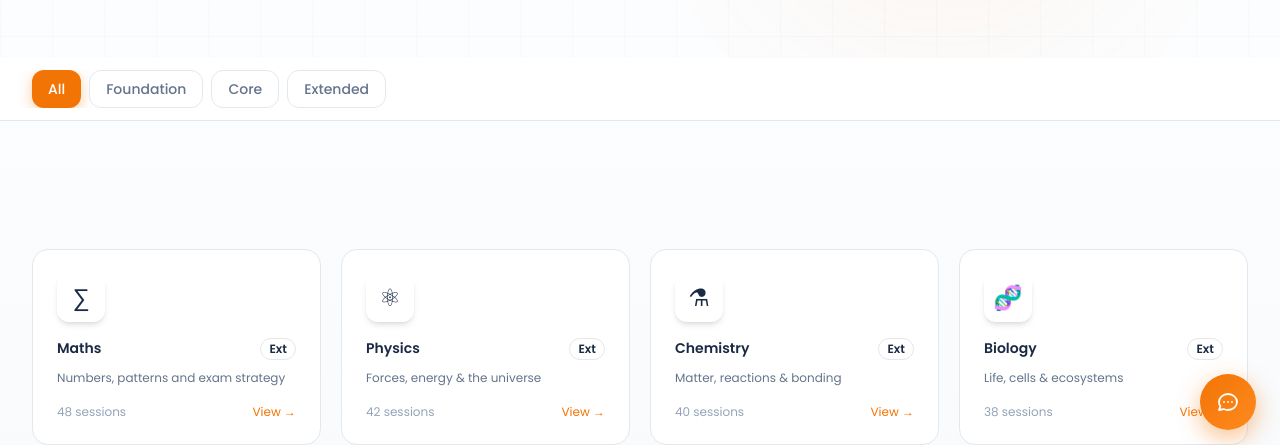
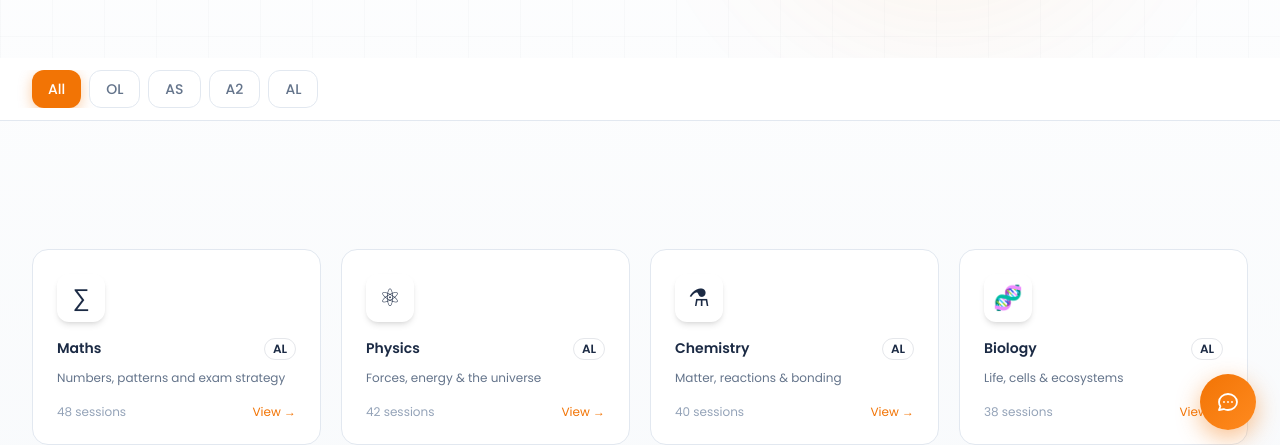
Before and after one commit to EMBOIV/El7a2nyTutoring, a Next.js app: page /subjects in a window 1280 px wide. Shown: the part 346-791 px from the top of the page. Built offline with nearby package versions, Linux system fonts and the light colour scheme.

Commit message:
new version beta4

```diff
--- a/app/subjects/page.tsx
+++ b/app/subjects/page.tsx
@@ -69,11 +69,13 @@ function SubjectModal({ subject, onClose }: { subject: Subject; onClose: () => v
             <div className="h-2 bg-[#E2E8F0] rounded-full overflow-hidden">
               <div
                 className={`h-full rounded-full bg-gradient-to-r ${subject.gradient} transition-all ${
-                  subject.difficulty === 'Foundation'
-                    ? 'w-1/3'
-                    : subject.difficulty === 'Core'
-                      ? 'w-2/3'
-                      : 'w-full'
+                  subject.difficulty === 'OL'
+                    ? 'w-1/4'
+                    : subject.difficulty === 'AS'
+                      ? 'w-2/4'
+                      : subject.difficulty === 'A2'
+                        ? 'w-3/4'
+                        : 'w-full'
                 }`}
               />
             </div>
@@ -95,7 +97,7 @@ function SubjectModal({ subject, onClose }: { subject: Subject; onClose: () => v
 
 export default function SubjectsPage() {
   const [selected, setSelected] = useState<Subject | null>(null);
-  const [filter, setFilter] = useState<'All' | 'Foundation' | 'Core' | 'Extended'>('All');
+  const [filter, setFilter] = useState<'All' | 'OL' | 'AS' | 'A2' | 'AL'>('All');
 
   const filtered = filter === 'All' ? subjects : subjects.filter(s => s.difficulty === filter);
 
@@ -119,7 +121,7 @@ export default function SubjectsPage() {
       {/* Filter tabs */}
       <div className="sticky top-[70px] z-30 bg-white/95 backdrop-blur-xl border-b border-[#E2E8F0] py-3">
         <div className="max-w-7xl mx-auto container-pad flex gap-2 overflow-x-auto">
-          {(['All', 'Foundation', 'Core', 'Extended'] as const).map(f => (
+          {(['All', 'OL', 'AS', 'A2', 'AL'] as const).map(f => (
             <button
               key={f}
               onClick={() => setFilter(f)}
--- a/lib/subjects.ts
+++ b/lib/subjects.ts
@@ -5,7 +5,7 @@ export interface Subject {
   tagline: string;
   description: string;
   topics: string[];
-  difficulty: 'Foundation' | 'Core' | 'Extended';
+  difficulty: 'OL' | 'AS' | 'A2' | 'AL';
   sessions: number;
   gradient: string;
   glow: string;
@@ -20,7 +20,7 @@ export const subjects: Subject[] = [
     description:
       'Build rock-solid foundations in algebra, geometry, statistics and number theory. Our structured approach takes you from core concepts to extended-level mastery.',
     topics: ['Algebra & Equations', 'Geometry & Trigonometry', 'Statistics & Probability', 'Number Theory', 'Functions & Graphs'],
-    difficulty: 'Extended',
+    difficulty: 'AL',
     sessions: 48,
     gradient: 'from-blue-600 to-indigo-700',
     glow: 'rgba(99,102,241,0.35)',
@@ -33,7 +33,7 @@ export const subjects: Subject[] = [
     description:
       'Explore mechanics, waves, electricity and modern physics with hands-on problem-solving techniques that make abstract concepts click.',
     topics: ['Mechanics & Forces', 'Electricity & Magnetism', 'Waves & Light', 'Thermal Physics', 'Nuclear Physics'],
-    difficulty: 'Extended',
+    difficulty: 'AL',
     sessions: 42,
     gradient: 'from-violet-600 to-purple-700',
     glow: 'rgba(139,92,246,0.35)',
@@ -46,7 +46,7 @@ export const subjects: Subject[] = [
     description:
       'Demystify atomic structure, chemical bonding, stoichiometry and organic chemistry with clear explanations and exam-focused practice.',
     topics: ['Atomic Structure', 'Chemical Bonding', 'Stoichiometry', 'Organic Chemistry', 'Electrolysis'],
-    difficulty: 'Extended',
+    difficulty: 'AL',
     sessions: 40,
     gradient: 'from-emerald-600 to-teal-700',
     glow: 'rgba(16,185,129,0.35)',
@@ -59,7 +59,7 @@ export const subjects: Subject[] = [
     description:
       'Study cells, genetics, human biology and ecology in an engaging way that turns complex biological processes into memorable knowledge.',
     topics: ['Cell Biology', 'Genetics & Inheritance', 'Human Physiology', 'Ecology', 'Biotechnology'],
-    difficulty: 'Extended',
+    difficulty: 'AL',
     sessions: 38,
     gradient: 'from-green-600 to-emerald-700',
     glow: 'rgba(22,163,74,0.35)',
@@ -72,7 +72,7 @@ export const subjects: Subject[] = [
     description:
       'Focus deeply on human anatomy and physiology with clear, exam-focused explanations and targeted revision plans.',
     topics: ['Cells and Tissues', 'Nutrition', 'Respiration', 'Circulation', 'Homeostasis'],
-    difficulty: 'Core',
+    difficulty: 'OL',
     sessions: 32,
     gradient: 'from-lime-600 to-green-700',
     glow: 'rgba(101,163,13,0.35)',
@@ -85,7 +85,7 @@ export const subjects: Subject[] = [
     description:
       'Master hardware, software, networking, data representation and programming concepts to ace both the theory and practical components.',
     topics: ['Data Representation', 'Computer Architecture', 'Networking', 'Algorithms', 'Databases'],
-    difficulty: 'Core',
+    difficulty: 'OL',
     sessions: 36,
     gradient: 'from-cyan-600 to-blue-700',
     glow: 'rgba(6,182,212,0.35)',
@@ -98,7 +98,7 @@ export const subjects: Subject[] = [
     description:
       'Learn computational thinking, algorithm design and practical programming with full exam-board style practice.',
     topics: ['Problem Solving', 'Algorithms', 'Programming Concepts', 'Data Structures', 'Computer Systems'],
-    difficulty: 'Extended',
+    difficulty: 'AL',
     sessions: 38,
     gradient: 'from-sky-600 to-indigo-700',
     glow: 'rgba(14,116,144,0.35)',
@@ -111,7 +111,7 @@ export const subjects: Subject[] = [
     description:
       'From double-entry to final accounts, we simplify accounting logic and build the skills needed for accurate exam answers.',
     topics: ['Double Entry', 'Ledger Accounts', 'Income Statement', 'Balance Sheet', 'Ratio Analysis'],
-    difficulty: 'Core',
+    difficulty: 'OL',
     sessions: 30,
     gradient: 'from-amber-500 to-orange-600',
     glow: 'rgba(245,158,11,0.35)',
@@ -124,7 +124,7 @@ export const subjects: Subject[] = [
     description:
       'Explore business operations, marketing, HR and finance while developing the analytical and evaluative skills exam boards reward.',
     topics: ['Business Organisation', 'Marketing', 'Finance and Accounts', 'Human Resources', 'Operations Management'],
-    difficulty: 'Core',
+    difficulty: 'OL',
     sessions: 32,
     gradient: 'from-pink-600 to-rose-600',
     glow: 'rgba(219,39,119,0.35)',
@@ -137,7 +137,7 @@ export const subjects: Subject[] = [
     description:
       'Grasp micro and macro-economic principles with real-world examples, graph analysis and structured evaluation techniques.',
     topics: ['Supply and Demand', 'Market Structures', 'Macroeconomics', 'International Trade', 'Development Economics'],
-    difficulty: 'Extended',
+    difficulty: 'AL',
     sessions: 34,
     gradient: 'from-yellow-500 to-amber-600',
     glow: 'rgba(234,179,8,0.35)',
@@ -150,7 +150,7 @@ export const subjects: Subject[] = [
     description:
       'Get full support across the combined science syllabus with targeted practice in all three science disciplines.',
     topics: ['Core Biology', 'Core Chemistry', 'Core Physics', 'Practical Skills', 'Exam Strategy'],
-    difficulty: 'Core',
+    difficulty: 'OL',
     sessions: 28,
     gradient: 'from-emerald-600 to-cyan-700',
     glow: 'rgba(16,185,129,0.35)',
@@ -163,7 +163,7 @@ export const subjects: Subject[] = [
     description:
       'Strengthen reading comprehension, written expression, grammar and literary analysis for First Language and Second Language IGCSE Arabic.',
     topics: ['Reading Comprehension', 'Grammar & Syntax', 'Essay Writing', 'Literature Analysis', 'Oral Practice'],
-    difficulty: 'Core',
+    difficulty: 'OL',
     sessions: 26,
     gradient: 'from-indigo-600 to-violet-700',
     glow: 'rgba(99,102,241,0.35)',
@@ -176,7 +176,7 @@ export const subjects: Subject[] = [
     description:
       'Specialized support for Year 12 National Arabic with focused exam preparation and structured writing drills.',
     topics: ['Advanced Grammar', 'Model Essays', 'Reading Analysis', 'Exam Technique', 'Past Paper Practice'],
-    difficulty: 'Extended',
+    difficulty: 'AL',
     sessions: 24,
     gradient: 'from-purple-600 to-fuchsia-700',
     glow: 'rgba(168,85,247,0.35)',
@@ -184,7 +184,8 @@ export const subjects: Subject[] = [
 ];
 
 export const difficultyColors = {
-  Foundation: 'bg-emerald-500/15 text-emerald-400 border-emerald-500/20',
-  Core:       'bg-blue-500/15 text-blue-400 border-blue-500/20',
-  Extended:   'bg-violet-500/15 text-violet-400 border-violet-500/20',
+  OL: 'bg-blue-500/15 text-blue-400 border-blue-500/20',
+  AS: 'bg-amber-500/15 text-amber-400 border-amber-500/20',
+  A2: 'bg-orange-500/15 text-orange-400 border-orange-500/20',
+  AL: 'bg-violet-500/15 text-violet-400 border-violet-500/20',
 };
```
